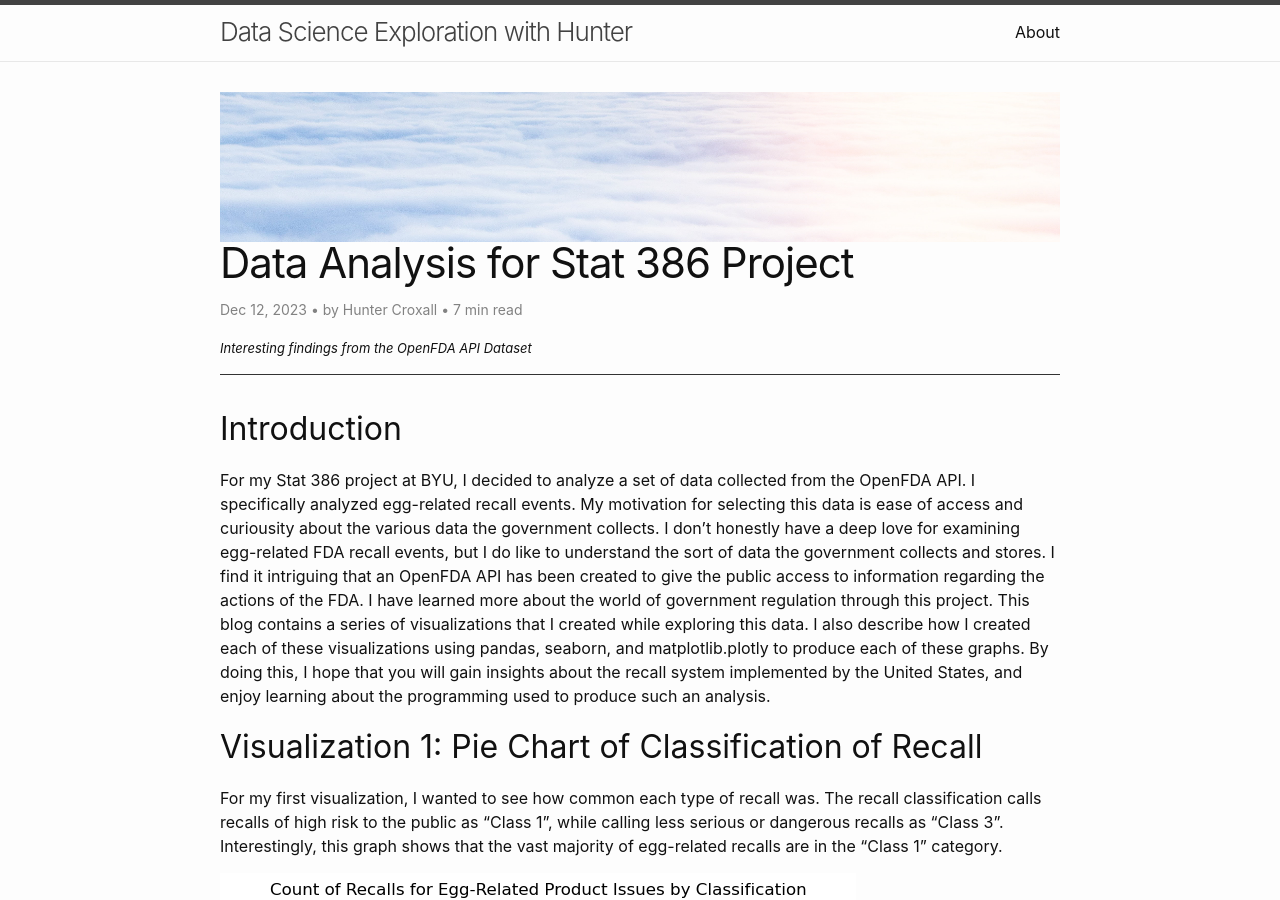
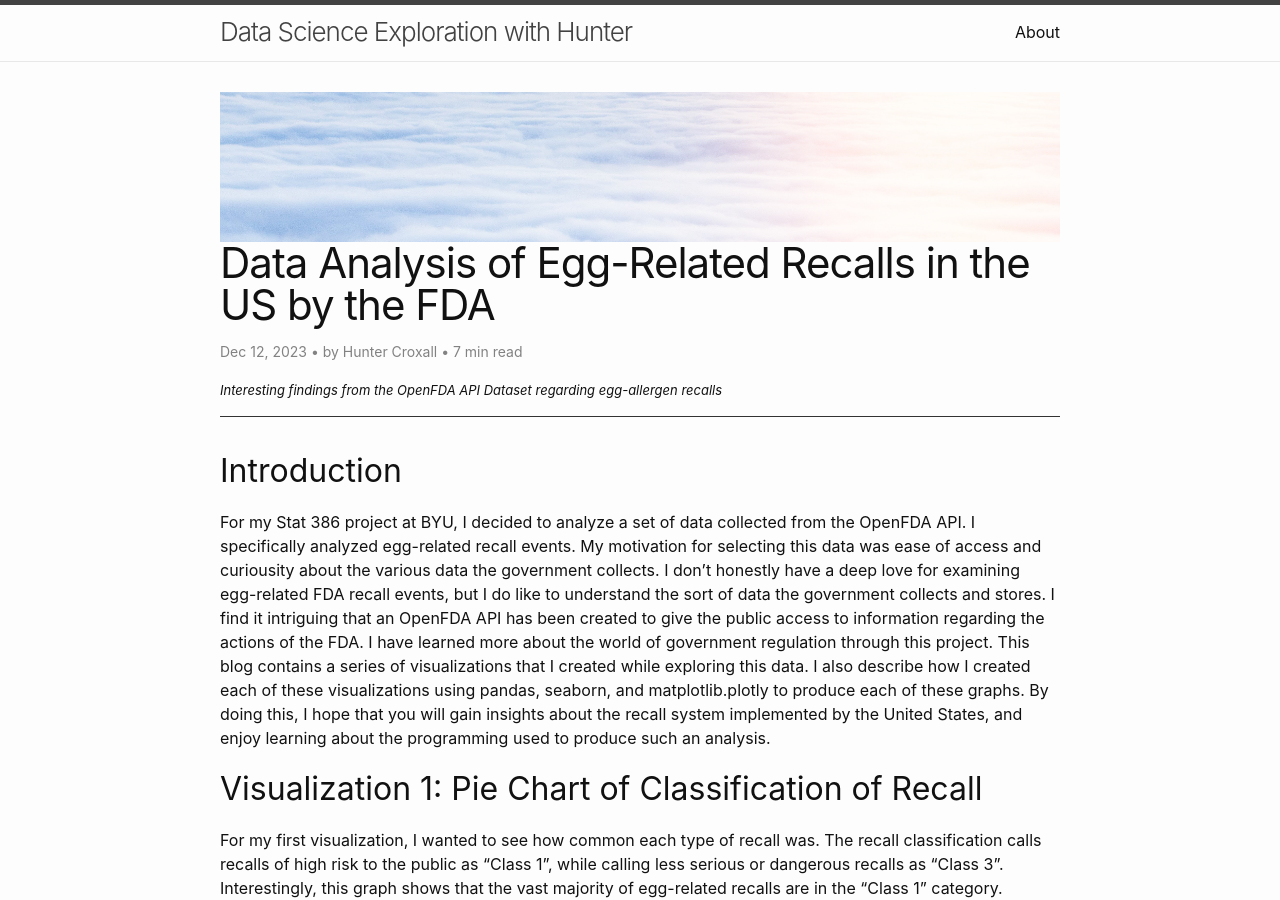
Before and after one commit to huntercroxall/huntercroxall.github.io, a Jekyll site: the page built from _posts/2023-12-12-data-analysis-stat386.md, in a window 1280 px wide and 900 px high. Built offline with Jekyll 4.4.1, drawn with Linux system fonts in a browser that asks for light colours; comment, search, counter and statistics services are not loaded.

Commit message:
Patched up title 2023-12-12-data-analysis-stat386.md

```diff
--- a/_posts/2023-12-12-data-analysis-stat386.md
+++ b/_posts/2023-12-12-data-analysis-stat386.md
@@ -1,13 +1,13 @@
 ---
 layout: post
-title:  "Data Analysis for Stat 386 Project"
+title:  "Data Analysis of Egg-Related Recalls in the US by the FDA"
 author: Hunter Croxall
-description: Interesting findings from the OpenFDA API Dataset
+description: Interesting findings from the OpenFDA API Dataset regarding egg-allergen recalls
 image: "/assets/images/kyle-cottrell-wIscdBkwnrM-unsplash.jpeg"
 ---
 
 ## Introduction
-For my Stat 386 project at BYU, I decided to analyze a set of data collected from the OpenFDA API. I specifically analyzed egg-related recall events. My motivation for selecting this data is ease of access and curiousity about the various data the government collects. I don't honestly have a deep love for examining egg-related FDA recall events, but I do like to understand the sort of data the government collects and stores. I find it intriguing that an OpenFDA API has been created to give the public access to information regarding the actions of the FDA. I have learned more about the world of government regulation through this project. This blog contains a series of visualizations that I created while exploring this data. I also describe how I created each of these visualizations using pandas, seaborn, and matplotlib.plotly to produce each of these graphs. By doing this, I hope that you will gain insights about the recall system implemented by the United States, and enjoy learning about the programming used to produce such an analysis.
+For my Stat 386 project at BYU, I decided to analyze a set of data collected from the OpenFDA API. I specifically analyzed egg-related recall events. My motivation for selecting this data was ease of access and curiousity about the various data the government collects. I don't honestly have a deep love for examining egg-related FDA recall events, but I do like to understand the sort of data the government collects and stores. I find it intriguing that an OpenFDA API has been created to give the public access to information regarding the actions of the FDA. I have learned more about the world of government regulation through this project. This blog contains a series of visualizations that I created while exploring this data. I also describe how I created each of these visualizations using pandas, seaborn, and matplotlib.plotly to produce each of these graphs. By doing this, I hope that you will gain insights about the recall system implemented by the United States, and enjoy learning about the programming used to produce such an analysis.
 
 
 ## Visualization 1: Pie Chart of Classification of Recall
```
